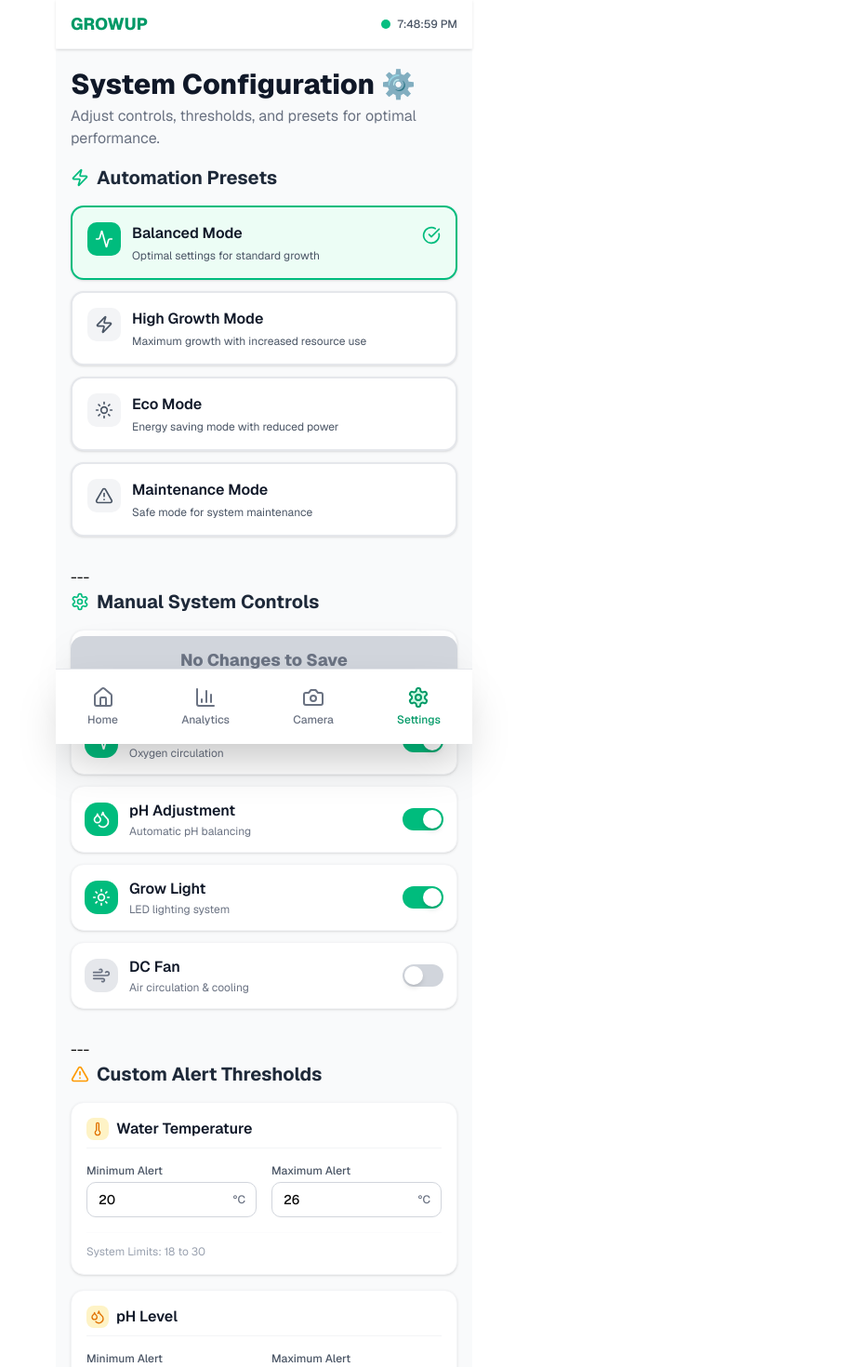
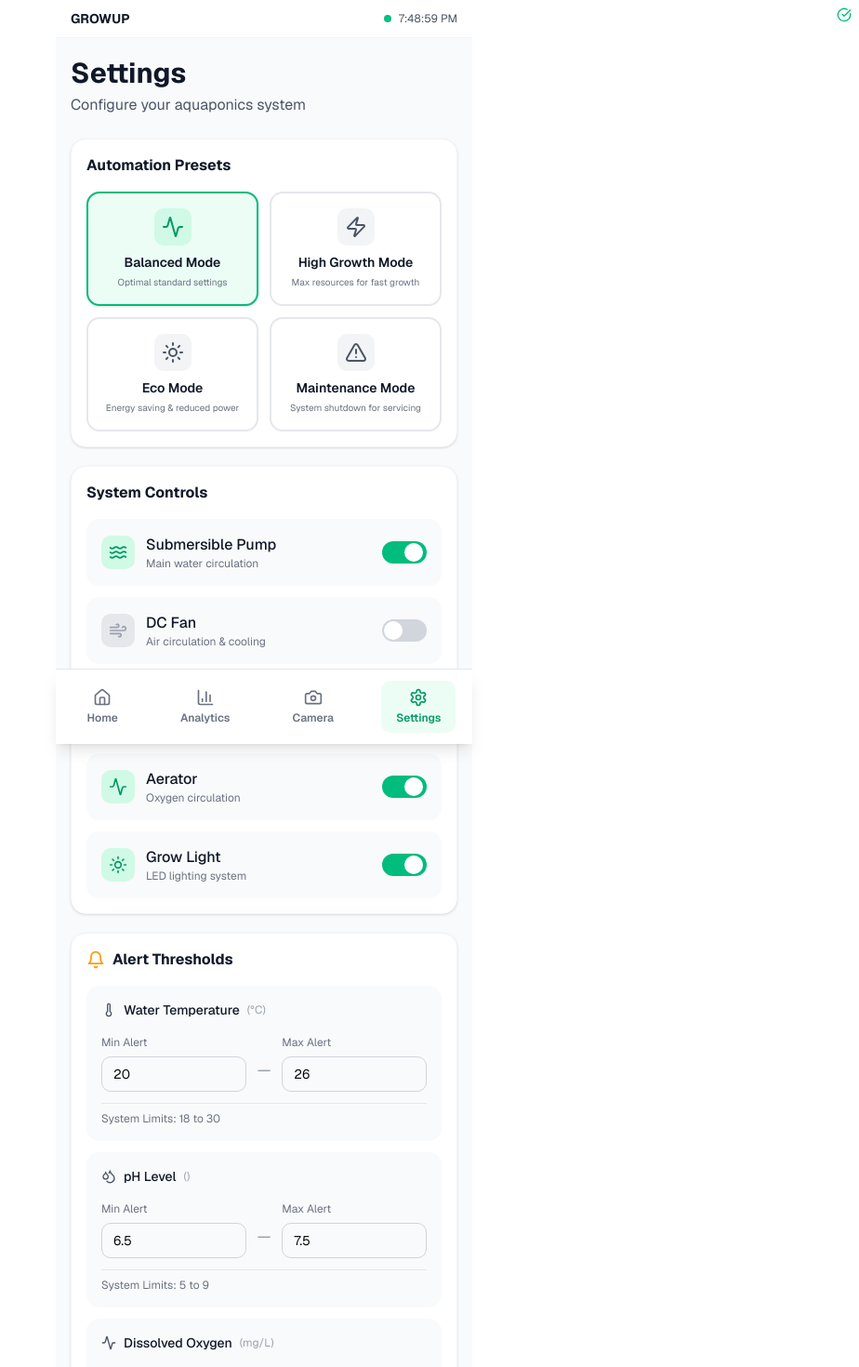
Before and after one commit to kitkato3/GrowUp_FrontEnd, a Next.js app: page /settings in a window 1280 px wide. Shown: the top 1470 px of the page at 93% size, without its empty margins (356-1280 px from the left). Built offline with nearby package versions, Linux system fonts and the light colour scheme.

Commit message:
tried user friendly ui for settings page and more comact

```diff
--- a/app/(routes)/settings/page.tsx
+++ b/app/(routes)/settings/page.tsx
@@ -113,15 +113,15 @@ const useAquaponicsSettings = () => {
 
 
 // =================================================================
-// 🧩 Components (Refined for better UI/UX)
+// 🧩 Components (Retained from base code with minor adjustments)
 // =================================================================
 
 const Navbar: React.FC<{ time: string }> = ({ time }) => (
-  <div className="bg-white px-4 py-3 flex items-center justify-between text-sm border-b border-gray-100 sticky top-0 z-40 shadow-sm">
-    <span className="font-extrabold text-lg text-emerald-600">GROWUP</span>
+  <div className="bg-white px-4 py-2.5 flex items-center justify-between text-sm border-b border-gray-100 sticky top-0 z-40">
+    <span className="font-bold text-gray-900">GROWUP</span>
     <div className="flex items-center gap-2">
-      <div className="w-2.5 h-2.5 bg-emerald-500 rounded-full animate-pulse"></div>
-      <span className="text-xs text-gray-600 font-medium">{time}</span>
+      <div className="w-2 h-2 bg-emerald-500 rounded-full animate-pulse"></div>
+      <span className="text-xs text-gray-600">{time}</span>
     </div>
   </div>
 )
@@ -136,8 +136,8 @@ const BottomNavigation = () => {
   ]
 
   return (
-    <div className="fixed bottom-0 left-1/2 transform -translate-x-1/2 w-full max-w-md bg-white border-t border-gray-200 shadow-2xl z-50">
-      <div className="flex items-center justify-around py-2.5">
+    <div className="fixed bottom-0 left-1/2 transform -translate-x-1/2 w-full max-w-md bg-white border-t border-gray-200 shadow-lg z-50">
+      <div className="flex items-center justify-around py-3">
         {tabs.map((tab) => {
           const isActive = pathname.startsWith(tab.href)
           const Icon = tab.icon
@@ -145,11 +145,11 @@ const BottomNavigation = () => {
             <Link
               key={tab.id}
               href={tab.href}
-              className={`flex flex-col items-center py-2 px-4 rounded-xl transition-all ${isActive ? "text-emerald-600" : "text-gray-500 hover:text-gray-700"
+              className={`flex flex-col items-center py-2 px-4 rounded-lg transition-all ${isActive ? "text-emerald-600 bg-emerald-50" : "text-gray-500 hover:text-gray-700"
                 }`}
             >
-              <Icon className={`w-6 h-6 ${isActive ? 'fill-emerald-100' : ''}`} />
-              <span className="text-xs font-medium mt-1">{tab.label}</span>
+              <Icon className="w-5 h-5 mb-1" />
+              <span className="text-xs font-semibold">{tab.label}</span>
             </Link>
           )
         })}
@@ -159,24 +159,21 @@ const BottomNavigation = () => {
 }
 
 const ControlToggle: React.FC<ControlToggleProps> = ({ label, description, icon: Icon, active, onChange }) => (
-  <div className="flex items-center justify-between p-3.5 bg-white rounded-xl shadow-sm border border-gray-100 transition-shadow duration-200 hover:shadow-md">
+  <div className="flex items-center justify-between p-4 bg-gray-50 rounded-xl">
     <div className="flex items-center gap-3 flex-1">
-      <div className={`p-2 rounded-xl flex-shrink-0 ${active ? 'bg-emerald-500' : 'bg-gray-200'}`}>
-        <Icon className={`w-5 h-5 ${active ? 'text-white' : 'text-gray-500'}`} />
+      <div className={`p-2 rounded-lg ${active ? 'bg-emerald-100' : 'bg-gray-200'}`}>
+        <Icon className={`w-5 h-5 ${active ? 'text-emerald-600' : 'text-gray-400'}`} />
       </div>
       <div className="flex-1">
-        <div className="font-semibold text-gray-900">{label}</div>
-        <div className="text-xs text-gray-500 mt-0.5">{description}</div>
+        <div className="font-medium text-gray-900">{label}</div>
+        <div className="text-xs text-gray-500">{description}</div>
       </div>
     </div>
-    {/* Custom Toggle Switch */}
     <button
       onClick={() => onChange(!active)}
-      className={`w-11 h-6 rounded-full transition-colors flex-shrink-0 relative ${active ? 'bg-emerald-500' : 'bg-gray-300'}`}
-      aria-checked={active}
-      role="switch"
+      className={`w-12 h-6 rounded-full transition-colors flex-shrink-0 ${active ? 'bg-emerald-500' : 'bg-gray-300'}`}
     >
-      <div className={`absolute left-0.5 top-0.5 w-5 h-5 bg-white rounded-full transition-transform duration-300 shadow-md ${active ? 'translate-x-5 bg-white' : 'translate-x-0'}`} />
+      <div className={`w-5 h-5 bg-white rounded-full transition-transform ${active ? 'translate-x-6' : 'translate-x-0.5'}`} />
     </button>
   </div>
 )
@@ -184,18 +181,18 @@ const ControlToggle: React.FC<ControlToggleProps> = ({ label, description, icon:
 const PresetCard: React.FC<PresetCardProps> = ({ title, description, icon: Icon, active, onActivate }) => (
   <button
     onClick={onActivate}
-    className={`w-full p-4 rounded-xl border-2 transition-all text-left shadow-sm ${active ? 'border-emerald-500 bg-emerald-50 shadow-lg' : 'border-gray-200 bg-white hover:border-emerald-300'
+    className={`w-full p-4 rounded-xl border-2 transition-all text-left ${active ? 'border-emerald-500 bg-emerald-50 shadow-sm' : 'border-gray-200 bg-white hover:border-gray-300'
       }`}
   >
-    <div className="flex items-start gap-3">
-      <div className={`p-2 rounded-lg flex-shrink-0 ${active ? 'bg-emerald-500' : 'bg-gray-100'}`}>
-        <Icon className={`w-5 h-5 ${active ? 'text-white' : 'text-gray-600'}`} />
+    <div className="flex flex-col items-center justify-center gap-2 h-full text-center">
+      <div className={`p-2 rounded-lg flex-shrink-0 ${active ? 'bg-emerald-100' : 'bg-gray-100'}`}>
+        <Icon className={`w-6 h-6 ${active ? 'text-emerald-600' : 'text-gray-600'}`} />
       </div>
       <div className="flex-1">
-        <div className="font-semibold text-gray-900">{title}</div>
-        <div className="text-xs text-gray-600 mt-1">{description}</div>
+        <div className="font-semibold text-sm text-gray-900">{title}</div>
+        <div className="text-[10px] text-gray-500 mt-1">{description}</div>
       </div>
-      {active && <CheckCircle className="w-5 h-5 text-emerald-500 flex-shrink-0 mt-1" />}
+      {active && <CheckCircle className="w-4 h-4 text-emerald-500 absolute top-2 right-2" />}
     </div>
   </button>
 )
@@ -211,77 +208,51 @@ const ThresholdRangeInput: React.FC<ThresholdRangeInputProps> = ({
   onMinChange,
   onMaxChange
 }) => (
-  <div className="p-4 bg-white rounded-xl shadow-sm border border-gray-100">
-    <div className="flex items-center gap-2 mb-4 pb-2 border-b border-gray-100">
-      <div className="p-1 rounded-md bg-amber-100">
-        <Icon className="w-4 h-4 text-amber-600" />
-      </div>
-      <span className="font-semibold text-gray-900 text-base">{label}</span>
+  <div className="p-4 bg-gray-50 rounded-xl">
+    <div className="flex items-center gap-2 mb-3">
+      <Icon className="w-4 h-4 text-gray-600" />
+      <span className="font-medium text-gray-900 text-sm">{label}</span>
+      <span className="text-xs text-gray-400">({unit})</span>
     </div>
 
-    <div className="grid grid-cols-2 gap-4">
-      <div>
-        <label htmlFor={`${label}-min`} className="text-xs font-medium text-gray-600 block mb-1">Minimum Alert</label>
-        <div className="relative">
+    <div className="flex items-center gap-3">
+      <div className="flex-1">
+        <span className="text-xs text-gray-500">Min Alert</span>
         <input
-            id={`${label}-min`}
           type="number"
           value={minValue}
           onChange={(e) => onMinChange(Number(e.target.value))}
           min={minLimit}
           max={maxLimit}
           step="0.1"
-            className="w-full px-3 py-2 pr-12 border border-gray-300 rounded-lg text-sm font-medium focus:outline-none focus:ring-2 focus:ring-amber-500 transition"
+          className="w-full mt-1 px-3 py-2 border border-gray-300 rounded-lg text-sm focus:outline-none focus:ring-2 focus:ring-emerald-500"
         />
-          <span className="absolute right-3 top-1/2 transform -translate-y-1/2 text-xs text-gray-500 font-medium">{unit}</span>
-        </div>
       </div>
 
-      <div>
-        <label htmlFor={`${label}-max`} className="text-xs font-medium text-gray-600 block mb-1">Maximum Alert</label>
-        <div className="relative">
+      <span className="text-gray-400 font-medium mt-5">—</span>
+
+      <div className="flex-1">
+        <span className="text-xs text-gray-500">Max Alert</span>
         <input
-            id={`${label}-max`}
           type="number"
           value={maxValue}
           onChange={(e) => onMaxChange(Number(e.target.value))}
           min={minLimit}
           max={maxLimit}
           step="0.1"
-            className="w-full px-3 py-2 pr-12 border border-gray-300 rounded-lg text-sm font-medium focus:outline-none focus:ring-2 focus:ring-amber-500 transition"
+          className="w-full mt-1 px-3 py-2 border border-gray-300 rounded-lg text-sm focus:outline-none focus:ring-2 focus:ring-emerald-500"
         />
-          <span className="absolute right-3 top-1/2 transform -translate-y-1/2 text-xs text-gray-500 font-medium">{unit}</span>
-        </div>
       </div>
     </div>
 
-    <div className="flex justify-between text-xs text-gray-400 mt-4 pt-3 border-t border-gray-50/50">
+    <div className="flex justify-between text-xs text-gray-500 mt-3 border-t border-gray-200 pt-2">
       <span>System Limits: {minLimit} to {maxLimit}</span>
     </div>
   </div>
 )
 
-const SystemInfoSection: React.FC = () => (
-  <div className="bg-white rounded-2xl p-4 shadow-sm border border-gray-100">
-    <h3 className="font-bold text-gray-900 mb-4 border-b border-gray-100 pb-2">System Information</h3>
-    <div className="space-y-3 text-sm">
-      {([
-        { label: "Firmware Version", value: "v2.1.3" },
-        { label: "Last Update", value: "2 days ago" },
-        { label: "System Uptime", value: "7d 14h 32m" },
-        { label: "Storage Used", value: "2.1GB / 32GB" }
-      ]).map((item, index) => (
-        <div key={index} className={`flex justify-between ${index < 3 ? 'pb-3 border-b border-gray-100' : ''}`}>
-          <span className="text-gray-600">{item.label}</span>
-          <span className="font-semibold text-gray-900">{item.value}</span>
-        </div>
-      ))}
-    </div>
-  </div>
-);
-
 // =================================================================
-// ⚙️ MAIN SETTINGS COMPONENT (Simplified Render)
+// ⚙️ MAIN SETTINGS COMPONENT (Updated Layout)
 // =================================================================
 export default function SettingsPage() {
   const {
@@ -352,54 +323,44 @@ export default function SettingsPage() {
     <div className="min-h-screen bg-gray-50 max-w-md mx-auto">
       <Navbar time={currentTime.toLocaleTimeString()} />
 
-      <div className="px-4 py-5 pb-24 space-y-8">
-
-        {/* Header */}
-        <div className="mb-4">
-          <h1 className="text-3xl font-extrabold text-gray-900">System Configuration ⚙️</h1>
-          <p className="text-gray-500 mt-1">Adjust controls, thresholds, and presets for optimal performance.</p>
+      <div className="px-4 py-5 pb-24">
+        <div className="mb-6">
+          <h1 className="text-3xl font-bold text-gray-900">Settings</h1>
+          <p className="text-gray-600 mt-1">Configure your aquaponics system</p>
         </div>
 
-        {/* Automation Presets */}
-        <section>
-          <h2 className="font-bold text-xl text-gray-800 mb-4 flex items-center gap-2">
-            <Zap className="w-5 h-5 text-emerald-500" />
-            Automation Presets
-          </h2>
-          <div className="space-y-3">
-            <PresetCard title="Balanced Mode" description="Optimal settings for standard growth" icon={Activity} active={activePreset === "balanced"} onActivate={() => handlePresetChange("balanced")} />
-            <PresetCard title="High Growth Mode" description="Maximum growth with increased resource use" icon={Zap} active={activePreset === "highGrowth"} onActivate={() => handlePresetChange("highGrowth")} />
-            <PresetCard title="Eco Mode" description="Energy saving mode with reduced power" icon={Sun} active={activePreset === "ecoMode"} onActivate={() => handlePresetChange("ecoMode")} />
-            <PresetCard title="Maintenance Mode" description="Safe mode for system maintenance" icon={AlertTriangle} active={activePreset === "maintenance"} onActivate={() => handlePresetChange("maintenance")} />
+        <div className="space-y-5">
+
+          {/* 1. Automation Presets (Now first, 2x2 grid) */}
+          <div className="bg-white rounded-2xl p-4 shadow-sm border border-gray-100">
+            <h3 className="font-bold text-gray-900 mb-4">Automation Presets</h3>
+            <div className="grid grid-cols-2 gap-3">
+              <PresetCard title="Balanced Mode" description="Optimal standard settings" icon={Activity} active={activePreset === "balanced"} onActivate={() => handlePresetChange("balanced")} />
+              <PresetCard title="High Growth Mode" description="Max resources for fast growth" icon={Zap} active={activePreset === "highGrowth"} onActivate={() => handlePresetChange("highGrowth")} />
+              <PresetCard title="Eco Mode" description="Energy saving & reduced power" icon={Sun} active={activePreset === "ecoMode"} onActivate={() => handlePresetChange("ecoMode")} />
+              <PresetCard title="Maintenance Mode" description="System shutdown for servicing" icon={AlertTriangle} active={activePreset === "maintenance"} onActivate={() => handlePresetChange("maintenance")} />
             </div>
-        </section>
+          </div>
 
-        ---
-
-        {/* Control Panel */}
-        <section>
-          <h2 className="font-bold text-xl text-gray-800 mb-4 flex items-center gap-2">
-            <Settings className="w-5 h-5 text-emerald-500" />
-            Manual System Controls
-          </h2>
+          {/* 2. Control Panel (Now second) */}
+          <div className="bg-white rounded-2xl p-4 shadow-sm border border-gray-100">
+            <h3 className="font-bold text-gray-900 mb-4">System Controls</h3>
             <div className="space-y-3">
               <ControlToggle label="Submersible Pump" description="Main water circulation" icon={Waves} active={controls.pump} onChange={(val) => handleControlChange('pump', val)} />
+              <ControlToggle label="DC Fan" description="Air circulation & cooling" icon={Wind} active={controls.fan} onChange={(val) => handleControlChange('fan', val)} />
+              <ControlToggle label="pH Adjustment" description="Automatic pH balancing" icon={Droplets} active={controls.phAdjustment} onChange={(val) => handleControlChange('phAdjustment', val)} />
               <ControlToggle label="Aerator" description="Oxygen circulation" icon={Activity} active={controls.aerator} onChange={(val) => handleControlChange('aerator', val)} />
-            <ControlToggle label="pH Adjustment" description="Automatic pH balancing" icon={Droplets} active={controls.phAdjustment} onChange={(val) => handleControlChange('phAdjustment', val)} />
               <ControlToggle label="Grow Light" description="LED lighting system" icon={Sun} active={controls.growLight} onChange={(val) => handleControlChange('growLight', val)} />
-            <ControlToggle label="DC Fan" description="Air circulation & cooling" icon={Wind} active={controls.fan} onChange={(val) => handleControlChange('fan', val)} />
             </div>
-        </section>
+          </div>
 
-        ---
-
-        {/* Alert Thresholds */}
-        <section>
-          <h2 className="font-bold text-xl text-gray-800 mb-4 flex items-center gap-2">
-            <AlertTriangle className="w-5 h-5 text-amber-500" />
-            Custom Alert Thresholds
-          </h2>
-          <div className="space-y-4">
+          {/* Alert Thresholds (Position unchanged) */}
+          <div className="bg-white rounded-2xl p-4 shadow-sm border border-gray-100">
+            <div className="flex items-center gap-2 mb-4">
+              <Bell className="w-5 h-5 text-amber-500" />
+              <h3 className="font-bold text-gray-900">Alert Thresholds</h3>
+            </div>
+            <div className="space-y-3">
               <ThresholdRangeInput
                 label="Water Temperature"
                 unit="°C"
@@ -445,24 +406,41 @@ export default function SettingsPage() {
                 onMaxChange={(val) => handleThresholdChange('ammonia', 'max', val)}
               />
             </div>
-        </section>
+          </div>
 
-        ---
-
-        {/* System Info */}
-        <SystemInfoSection />
+          {/* System Info (Position unchanged) */}
+          <div className="bg-white rounded-2xl p-4 shadow-sm border border-gray-100">
+            <h3 className="font-bold text-gray-900 mb-4">System Information</h3>
+            <div className="space-y-3 text-sm">
+              <div className="flex justify-between pb-3 border-b border-gray-100">
+                <span className="text-gray-600">Firmware Version</span>
+                <span className="font-semibold text-gray-900">v2.1.3</span>
+              </div>
+              <div className="flex justify-between pb-3 border-b border-gray-100">
+                <span className="text-gray-600">Last Update</span>
+                <span className="font-semibold text-gray-900">2 days ago</span>
+              </div>
+              <div className="flex justify-between pb-3 border-b border-gray-100">
+                <span className="text-gray-600">System Uptime</span>
+                <span className="font-semibold text-gray-900">7d 14h 32m</span>
+              </div>
+              <div className="flex justify-between">
+                <span className="text-gray-600">Storage Used</span>
+                <span className="font-semibold text-gray-900">2.1GB / 32GB</span>
+              </div>
+            </div>
+          </div>
 
           {/* Save Changes Button */}
-        <div className="fixed bottom-16 left-1/2 transform -translate-x-1/2 w-full max-w-md px-4 z-50">
           <button
             onClick={handleSaveChanges}
             disabled={!hasChanges}
-            className={`w-full py-3 font-extrabold text-lg rounded-xl shadow-2xl transition-all duration-300 ${hasChanges
-              ? 'bg-emerald-600 hover:bg-emerald-700 text-white'
+            className={`w-full py-4 font-bold rounded-xl shadow-lg transition-all ${hasChanges
+              ? 'bg-emerald-600 hover:bg-emerald-700 text-white hover:shadow-xl'
               : 'bg-gray-300 text-gray-500 cursor-not-allowed'
               }`}
           >
-            {hasChanges ? '💾 Save All Changes' : 'No Changes to Save'}
+            {hasChanges ? 'Save All Changes' : 'No Changes to Save'}
           </button>
         </div>
       </div>
```
Lines whose indentation alone changed are shown as unchanged.
